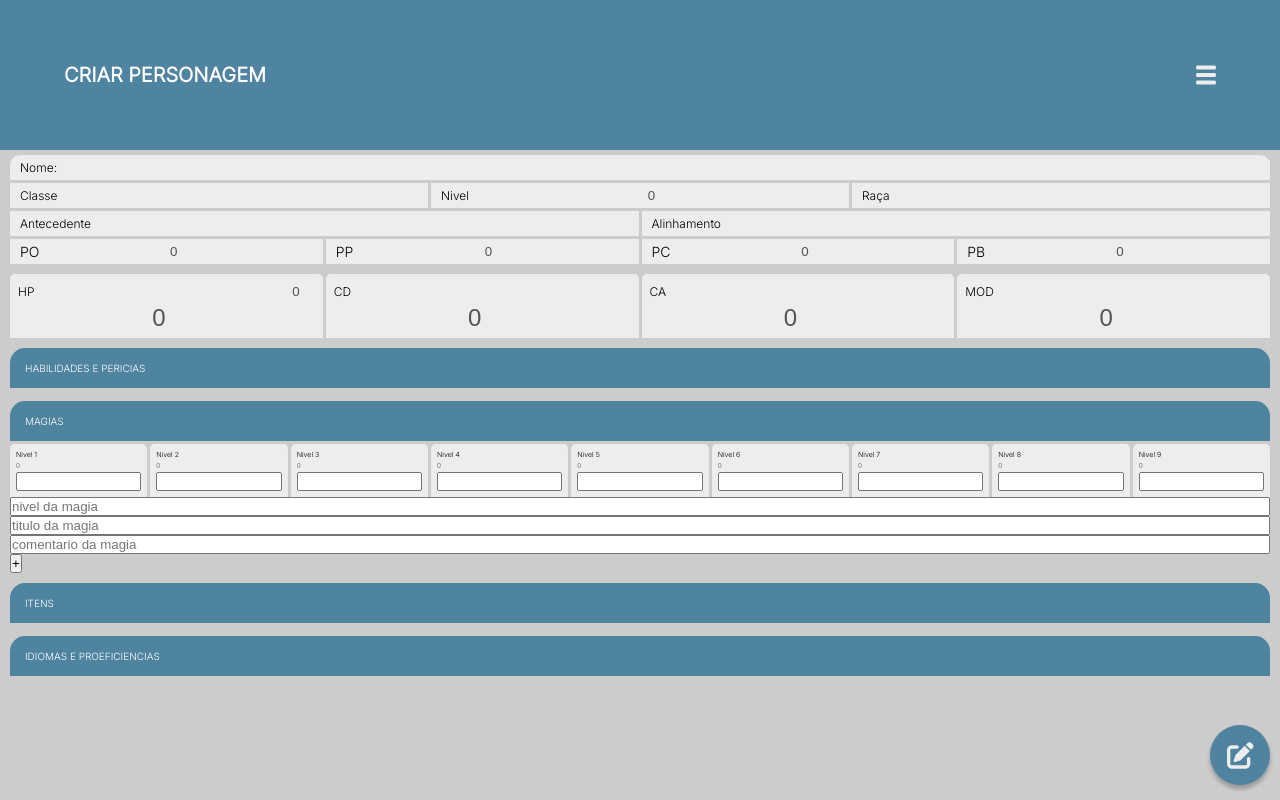
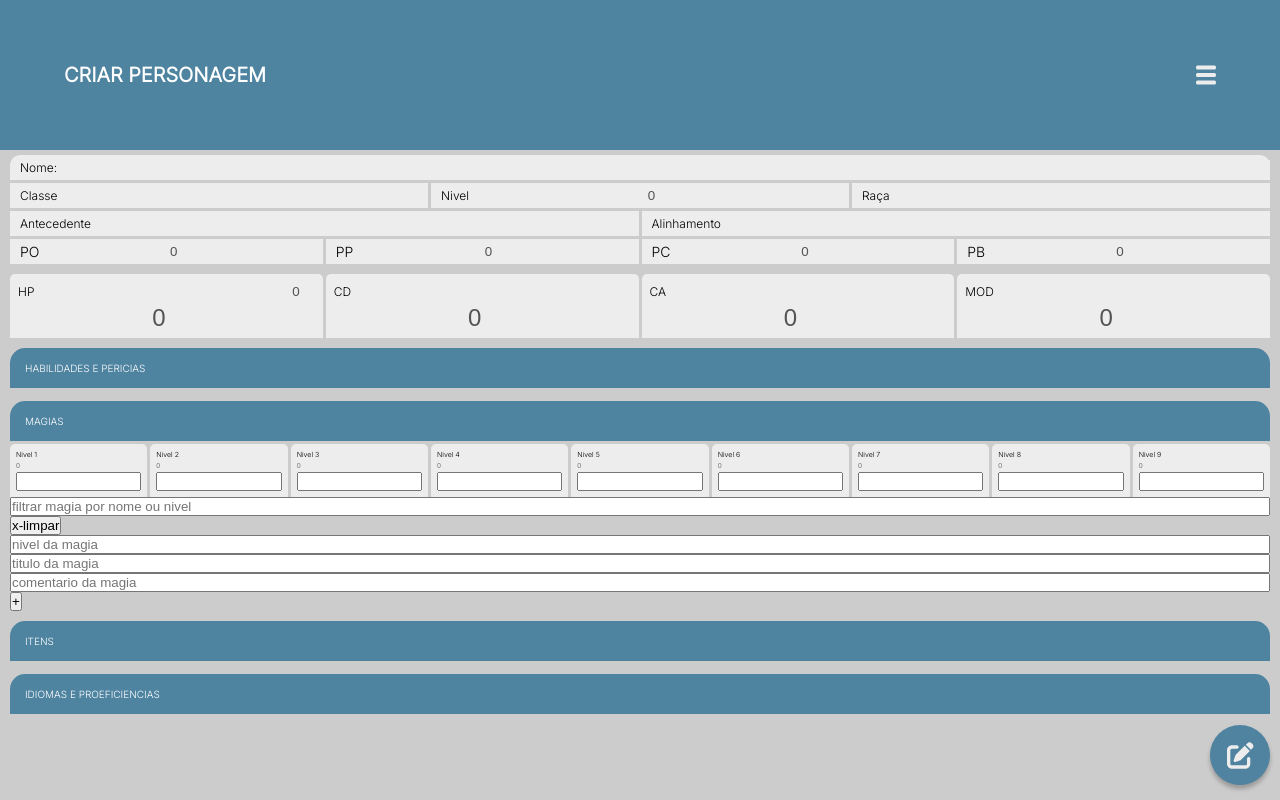
Before and after one commit to mabiiak/ficheiro-de-bolso, a React (Create React App) app: page /ficha in a window 1280 px wide. Both pictures are taken after a click on the element "MAGIAS". Built offline with nearby package versions, Linux system fonts and the light colour scheme.

Commit message:
feat: implementa filtro para itens e magias

```diff
--- a/src/components/Itens.jsx
+++ b/src/components/Itens.jsx
@@ -1,4 +1,4 @@
-import React, { useContext, useState } from 'react'
+import React, { useContext, useState, useEffect } from 'react'
 import { Context } from '../context/Provider'
 import './css/Pericias.css'
 
@@ -8,6 +8,13 @@ function Itens() {
 
   const [chaveNome, setChaveNome] = useState('')
   const [chaveValor, setChaveValor] = useState('')
+
+  const [filtro, setFiltro] = useState('')
+  const [lista, setLista] = useState(listaItens)
+
+  useEffect(() => {
+    setLista(listaItens)
+  }, [listaItens])
 
   const obterValor = ({ target }) => {
     const { value, name } = target
@@ -26,10 +33,37 @@ function Itens() {
     setChaveValor('')
   }
 
+  const filtrarMagia = (e) => {
+    const busca = e.target.value
+    setFiltro(busca)
+
+    const listaFiltrada = listaItens.filter((item) =>
+      Object.values(item).some((valor) => valor.toString().includes(busca)),
+    )
+
+    setLista(listaFiltrada)
+  }
+
   return (
     <div id="pericia">
-      {listaItens.length &&
-        listaItens.map((pericia, index) => (
+      <div>
+        <input
+          type="text"
+          placeholder="filtrar item por nome ou nivel"
+          onChange={(e) => filtrarMagia(e)}
+          value={filtro}
+        />
+        <button
+          onClick={() => {
+            setFiltro('')
+            setLista(lista)
+          }}
+        >
+          x-limpar
+        </button>
+      </div>
+      {lista.length &&
+        lista.map((pericia, index) => (
           <div key={index} className="linhas-pericia criar-pericia">
             <input
               id="mod-pericia"
--- a/src/components/Magias.jsx
+++ b/src/components/Magias.jsx
@@ -1,4 +1,4 @@
-import React, { useContext, useState } from 'react'
+import React, { useContext, useEffect, useState } from 'react'
 import { Context } from '../context/Provider'
 import './css/Magias.css'
 
@@ -9,6 +9,13 @@ export default function Magias() {
   const [tituloMagia, setTituloMagia] = useState('')
   const [nivelMagia, setNivelMagia] = useState('')
   const [comentarioMagia, setComentarioMagia] = useState('')
+
+  const [filtro, setFiltro] = useState('')
+  const [lista, setLista] = useState(listaMagias)
+
+  useEffect(() => {
+    setLista(listaMagias)
+  }, [listaMagias])
 
   const changeValue = ({ target }) => {
     const { value, name } = target
@@ -42,6 +49,17 @@ export default function Magias() {
     setTituloMagia('')
     setNivelMagia('')
     setComentarioMagia('')
+  }
+
+  const filtrarMagia = (e) => {
+    const busca = e.target.value
+    setFiltro(busca)
+
+    const listaFiltrada = listaMagias.filter((magia) =>
+      Object.values(magia).some((valor) => valor.includes(busca)),
+    )
+
+    setLista(listaFiltrada)
   }
 
   return (
@@ -95,6 +113,22 @@ export default function Magias() {
       </div>
       <div>
         <input
+          type="text"
+          placeholder="filtrar magia por nome ou nivel"
+          onChange={(e) => filtrarMagia(e)}
+          value={filtro}
+        />
+        <button
+          onClick={() => {
+            setFiltro('')
+            setLista(lista)
+          }}
+        >
+          x-limpar
+        </button>
+      </div>
+      <div>
+        <input
           placeholder="nivel da magia"
           type="text"
           onChange={(e) => changeValue(e)}
@@ -117,8 +151,8 @@ export default function Magias() {
       </div>
       <button onClick={() => salvarMagia()}>+</button>
 
-      {listaMagias &&
-        listaMagias.map((magia, index) => (
+      {lista &&
+        lista.map((magia, index) => (
           <div key={index}>
             <input
               className="campoEditavel"
--- a/src/context/Provider.js
+++ b/src/context/Provider.js
@@ -59,7 +59,7 @@ function Provider({ children }) {
       setDescritivo(verSalvos.descritivo)
       setStatus(verSalvos.status)
       setListaMagias(verSalvos.magias)
-      setListaItens(verSalvos)
+      setListaItens(verSalvos.itens)
       setListaProeficiencias(verSalvos)
     }
   }, [])
```
